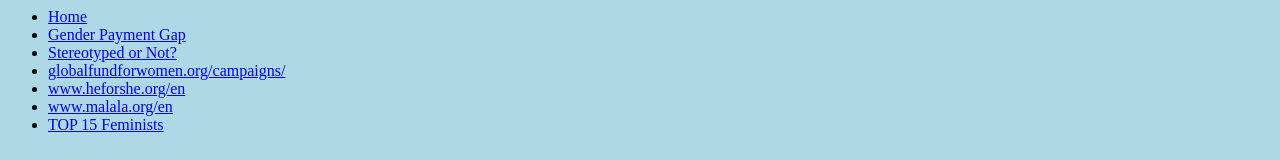
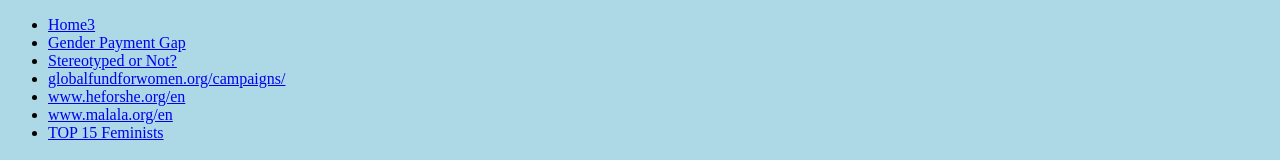
Before and after one commit to devyanshigu/Feminismgithub.io, a plain HTML site: page Index.html in a window 1280 px wide. Shown: the top 160 px of the page. Drawn offline with Linux system fonts and the light colour scheme.

Commit message:
dfdf
dfddedsd

```diff
--- a/Index.html
+++ b/Index.html
@@ -1,3 +1,4 @@
+<!DOCTYPE html>
 <html>
 
     <body>
@@ -7,7 +8,7 @@
 
                 <nav>
                     <ul>
-                        <li><a href="Index.html" >Home</a></li>
+                        <li><a href="Index.html" >Home3</a></li>
                         <li><a href="Payment Gap.html">Gender Payment Gap</a> </li>
                         <li><a href= "Stereotyped or Not.html" >Stereotyped or Not?</a> </li>
                         <li><a href="https://www.globalfundforwomen.org/campaigns/" >globalfundforwomen.org/campaigns/</a> </li>
```
Also changed, not shown: index.html (+1 -1 lines).
